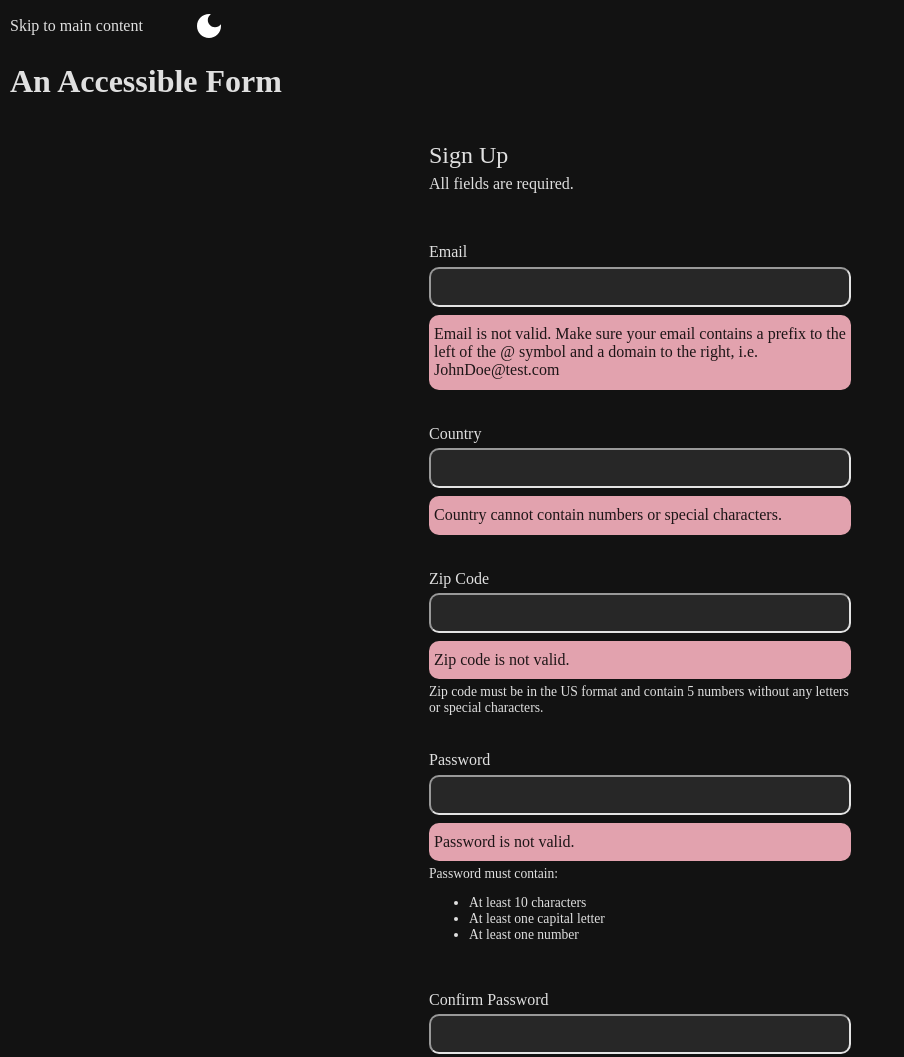
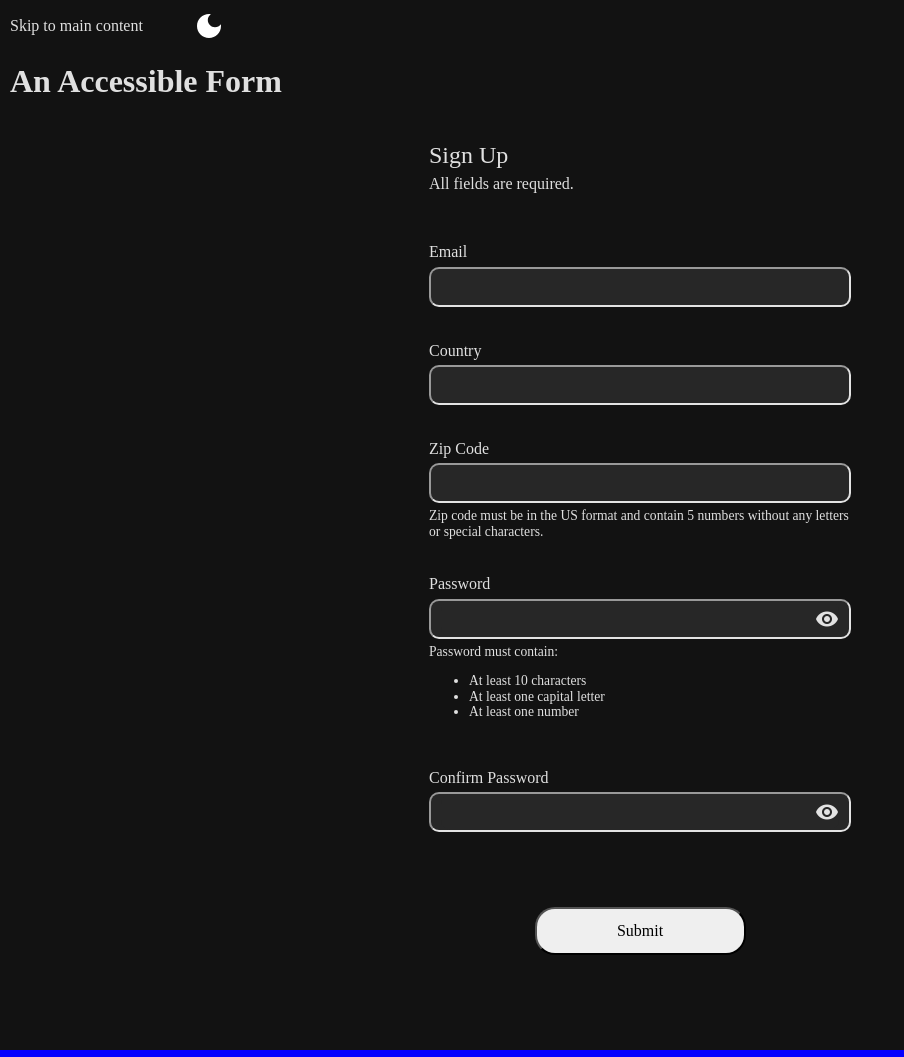
Before and after one commit to thatblindgeye/form-practice, a plain HTML site: page index.html in a window 1280 px wide. Shown: the top 1057 px of the page, without its empty margins (0-904 px from the left). Drawn offline with Linux system fonts and the light colour scheme.

Commit message:
Add password visibility icons

```diff
--- a/index.html
+++ b/index.html
@@ -39,7 +39,12 @@
           <span id="zip-error" class="form-error" aria-describedby="zip-requirements">Zip code is not valid.</span>
           <span id="zip-requirements">Zip code must be in the US format and contain 5 numbers without any letters or special characters.</span>
           <label for="password"` aria-describedby="password-requirements">Password</label>
-          <input type="password" id="password" name="password">
+          <div class="password-container">
+            <input type="password" id="password" name="password">
+            <span role="switch" class="material-icons password-visibility" aria-checked="false" aria-label="password hidden">
+              visibility
+            </span>
+          </div>
           <span id="password-error" class="form-error" aria-describedby="password-requirements">Password is not valid.</span>
           <span id="password-requirements">Password must contain:
             <ul>
@@ -49,7 +54,12 @@
             </ul>
           </span>
           <label for="password-confirm">Confirm Password</label>
-          <input type="password" id="password-confirm">
+          <div class="password-container">
+            <input type="password" id="password-confirm">
+            <span role="switch" class="material-icons password-visibility" aria-checked="false" aria-label="password hidden">
+              visibility
+            </span>
+          </div>
           <span id="password-confirm-error" class="form-error">Passwords do not match. Make sure both password fields are the same, including upper or lower case letters.</span>
           <input type="submit" value="Submit">
         </fieldset>
--- a/style-prefixed.css
+++ b/style-prefixed.css
@@ -157,6 +157,12 @@ legend {
   font-size: 1.5rem;
 }
 
+#form-requirements,
+.password-container,
+input:not([type="password"]) {
+  width: 100%;
+}
+
 #form-requirements {
   margin-bottom: 50px;
 }
@@ -170,7 +176,8 @@ label:not(:first-of-type) {
   margin-top: 35px;
 }
 
-input:not([type="submit"]) {
+input:not([type="submit"]),
+.password-container {
   height: 2.5rem;
   margin-top: 5px;
   padding: 0 10px;
@@ -180,9 +187,39 @@ input:not([type="submit"]) {
   border-radius: 10px;
 }
 
-#form-requirements,
-input {
+.password-container {
+  display: -webkit-box;
+  display: -webkit-flex;
+  display: flex;
+  -webkit-box-pack: justify;
+  -webkit-justify-content: space-between;
+          justify-content: space-between;
+  position: relative;
+}
+
+#password,
+#password-confirm {
   width: 100%;
+  height: 2.25rem;
+  margin-top: 0;
+  padding: 0 3rem 0 0;
+  border: none;
+  outline: none;
+}
+
+.password-visibility {
+  position: absolute;
+  top: 50%;
+  right: 10px;
+  width: -webkit-max-content;
+  width: -moz-max-content;
+  width: max-content;
+  -webkit-transform: translateY(-50%);
+          transform: translateY(-50%);
+}
+
+.password-visibility:hover {
+  cursor: pointer;
 }
 
 form span {
@@ -197,6 +234,7 @@ form span {
 }
 
 .form-error {
+  display: none;
   margin-top: 8px;
   padding: 10px 5px;
   background-color: var(--error);
```
